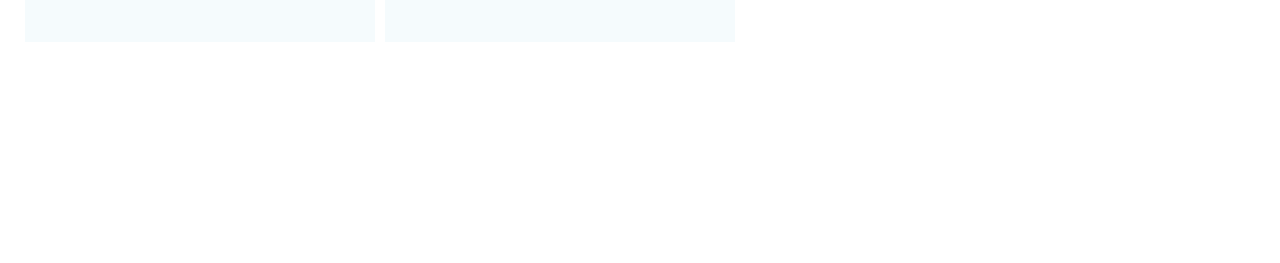
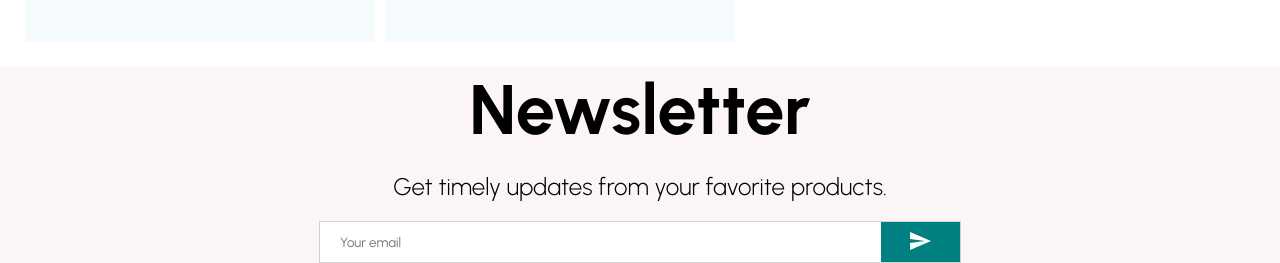
Before and after one commit to tiagonico/react-ecommerce-app, a React (Create React App) app: page / in a window 1280 px wide. Shown: the part 2549-2812 px from the top of the page. Before the commit the page ends 2616 px from the top, so only its background shows below. Built offline with nearby package versions, Linux system fonts and the light colour scheme; the HTML template or start-up script is replaced by a standard one.

Commit message:
Adding Newsletter Design

```diff
--- /dev/null
+++ b/src/components/Newsletter.jsx
@@ -0,0 +1,62 @@
+import { Send } from '@mui/icons-material'
+import styled from 'styled-components'
+
+const Container = styled.div`
+  height: 60hv;
+  background-color: #fcf5f5;
+  display: flex;
+  align-items: center;
+  justify-content: center;
+  flex-direction: column;
+`
+const Title = styled.h1`
+  font-size: 70px;
+  margin-bottom: 20px;
+`
+
+const Desc = styled.div`
+  font-size: 24px;
+  font-weight: 300;
+  margin-bottom: 20px;
+`
+
+const InputContainer = styled.div`
+  width: 50%;
+  height: 40px;
+  background-color: white;
+  display: flex;
+  justify-content: space-between;
+  border: 1px solid lightgray;
+`
+
+const Input = styled.input`
+  border: none;
+  flex: 8;
+  padding-left: 20px;
+`
+
+const Button = styled.button`
+  flex: 1;
+  border: none;
+  background-color: teal;
+  color: white;
+  cursor: pointer;
+`
+
+
+const Newsletter = () => {
+  return (
+    <Container>
+      <Title>Newsletter</Title>
+      <Desc>Get timely updates from your favorite products.</Desc>
+      <InputContainer>
+        <Input placeholder="Your email"/>
+        <Button>
+          <Send/>
+        </Button>
+      </InputContainer>
+    </Container>
+  )
+}
+
+export default Newsletter
--- a/src/pages/Home.jsx
+++ b/src/pages/Home.jsx
@@ -2,6 +2,7 @@
 import Annoucement from '../components/Annoucement'
 import Categories from '../components/Categories'
 import Navbar from '../components/Navbar'
+import Newsletter from '../components/Newsletter'
 import Products from '../components/Products'
 import Slider from '../components/Slider'
 
@@ -13,6 +14,7 @@
       <Slider/>
       <Categories/>
       <Products/>
+      <Newsletter/>
     </div>
   )
 }
```
